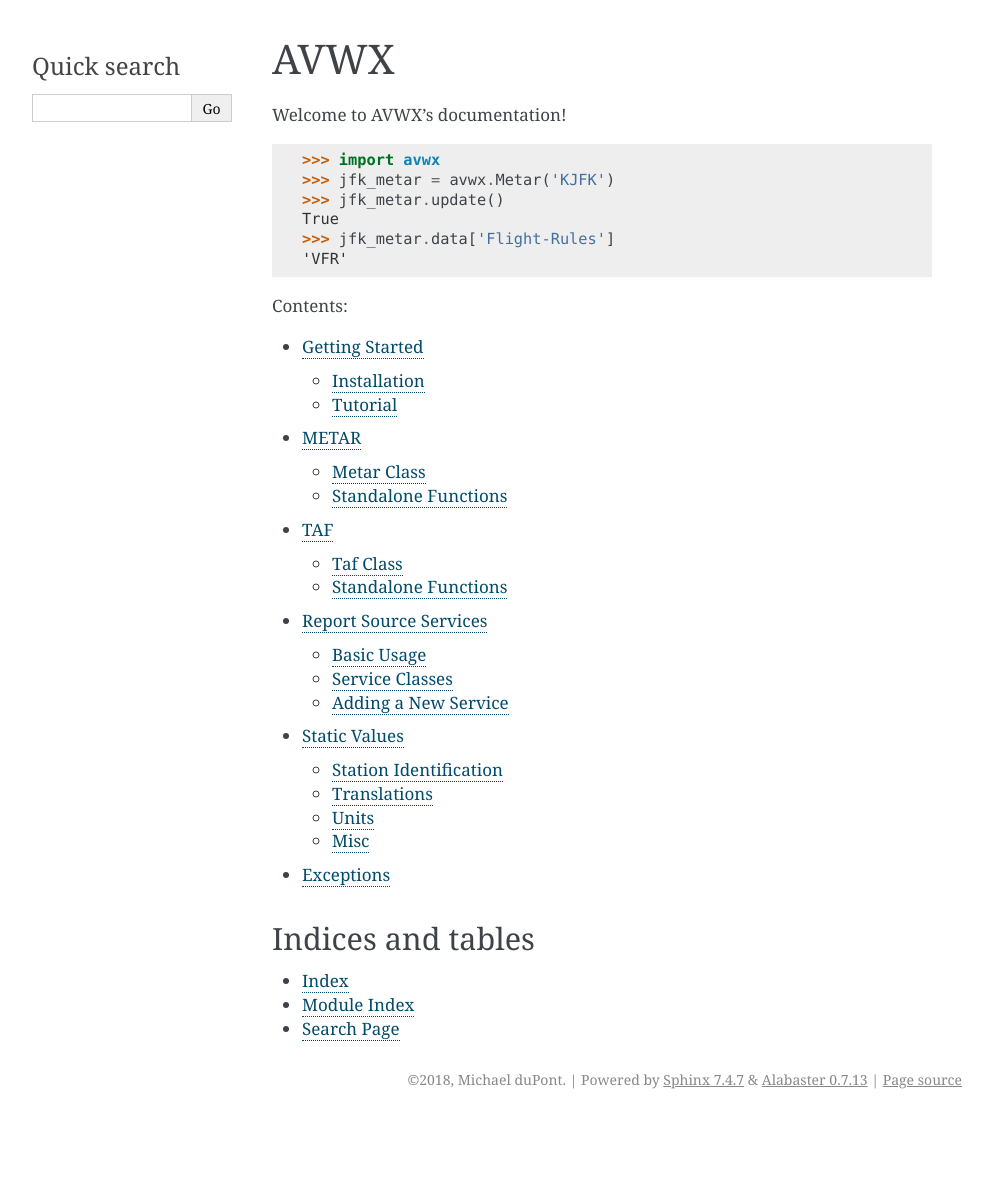
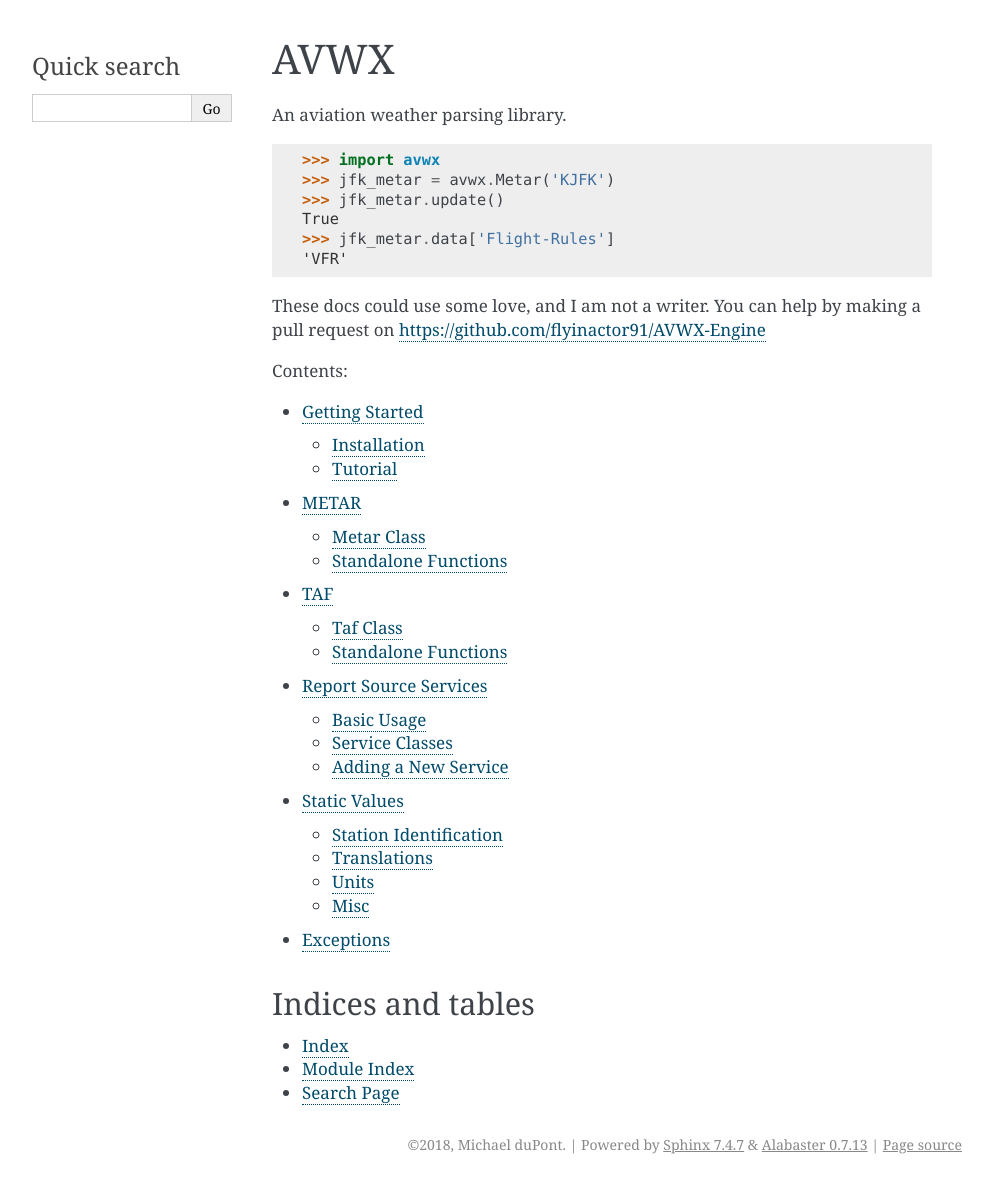
Before and after one commit to avwx-rest/avwx-engine, a Sphinx documentation site: the page built from docs/index.rst, in a window 1280 px wide. Shown: the whole page, without its empty margins (148-1141 px from the left). Built offline with Sphinx 7.4.7, drawn with Linux system fonts in a browser that asks for light colours; before the commit the page ends 1119 px from its top, so only the background shows below that.

```diff
--- a/docs/getting-started.rst
+++ b/docs/getting-started.rst
@@ -9,7 +9,7 @@ Getting Started
 Installation
 ------------
 
-AVWX is available on PyPI. Note: the package name is avwx-engine, but the import is avwx
+AVWX is available on PyPI. Note: the package name is ``avwx-engine``, but the import is ``avwx``
 
 .. code-block:: bash
 
--- a/docs/index.rst
+++ b/docs/index.rst
@@ -1,7 +1,7 @@
 AVWX
 ====
 
-Welcome to AVWX's documentation!
+An aviation weather parsing library.
 
 .. code-block:: python
 
@@ -11,6 +11,8 @@ Welcome to AVWX's documentation!
   True
   >>> jfk_metar.data['Flight-Rules']
   'VFR'
+
+These docs could use some love, and I am not a writer. You can help by making a pull request on https://github.com/flyinactor91/AVWX-Engine
 
 .. toctree::
    :maxdepth: 2
--- a/setup.py
+++ b/setup.py
@@ -9,7 +9,7 @@ from setuptools import setup
 
 setup(
     name='avwx-engine',
-    version='0.11.2',
+    version='0.11.3',
     description='Aviation weather report parsing library',
     url='https://github.com/flyinactor91/AVWX-Engine',
     author='Michael duPont',
```
